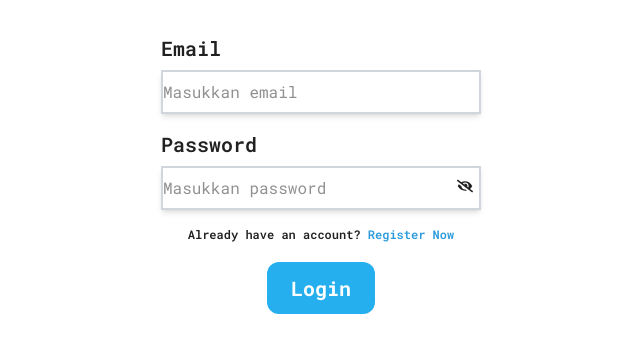
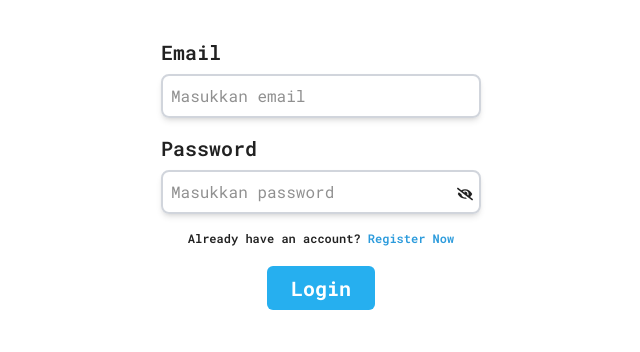
Before and after one commit to Hamm20-source/Money-management, a React (Vite) app: page /login in a window 1280 px wide. Shown: the part 342-694 px from the top of the page, without its empty margins (319-959 px from the left). Built offline with nearby package versions, Linux system fonts and the light colour scheme.

Commit message:
Remake layout position

```diff
--- a/src/pages/auth/Login.jsx
+++ b/src/pages/auth/Login.jsx
@@ -6,6 +6,7 @@ import { signInWithEmailAndPassword } from 'firebase/auth';
 import { FaEye, FaEyeSlash } from 'react-icons/fa';
 import { BsEyeSlash } from 'react-icons/bs';
 import { doc, getDoc } from 'firebase/firestore';
+import toast from 'react-hot-toast';
 
 
 const Login = () => {
@@ -42,8 +43,15 @@ const Login = () => {
         console.log("User data not found in Firestore")
       }
 
-    } catch {
-      console.log("Error")
+    } catch (err) {
+      console.log("Email atau Password salah", err)
+      toast.error("Email atau Password salah", {
+          position: "top-center",
+          duration: 2000,
+          iconTheme: {
+            primary: '#d80d0dff'
+          }
+        })
     }
   };
 
@@ -62,7 +70,7 @@ const Login = () => {
               placeholder='Masukkan email'
               value={email}
               onChange={(e) =>setEmail(e.target.value)}
-              className='w-80 py-2 border-2 border-gray-300 shadow-md outline-none mb-4'
+              className='w-80 p-2 border-2 border-gray-300 shadow-md outline-none mb-4 rounded-lg'
             />
 
             <label
@@ -77,9 +85,9 @@ const Login = () => {
                 value={password}
                 onChange={(e) =>setPassword(e.target.value)}
                 type={visibility.password ? 'text' : 'password'}
-                className='w-80 py-2 border-2 border-gray-300 shadow-md outline-none mb-4'
+                className='w-80 p-2 border-2 border-gray-300 shadow-md outline-none mb-4 rounded-lg'
               />
-              <button type='button' className='absolute right-2 top-3' onClick={() => toggleVisibility('password')}>
+              <button type='button' className='absolute right-2 top-4' onClick={() => toggleVisibility('password')}>
                 {visibility.password ? <FaEye/> : <FaEyeSlash/>}
               </button>
             </div>
@@ -88,7 +96,7 @@ const Login = () => {
                 Already have an account? {""}
                 <a href='/register' className='text-[#2C9BDC] hover:underline cursor-pointer'>Register Now</a>
             </span>
-            <button type='submit' className='font-bold text-xl text-white bg-[#26AFEF] w-fit container mx-auto px-6 py-3 rounded-xl'>Login</button>
+            <button type='submit' className='font-bold text-xl text-white bg-[#26AFEF] w-fit container mx-auto px-6 py-2 rounded-md'>Login</button>
         </form>
     </div>
   )
```
